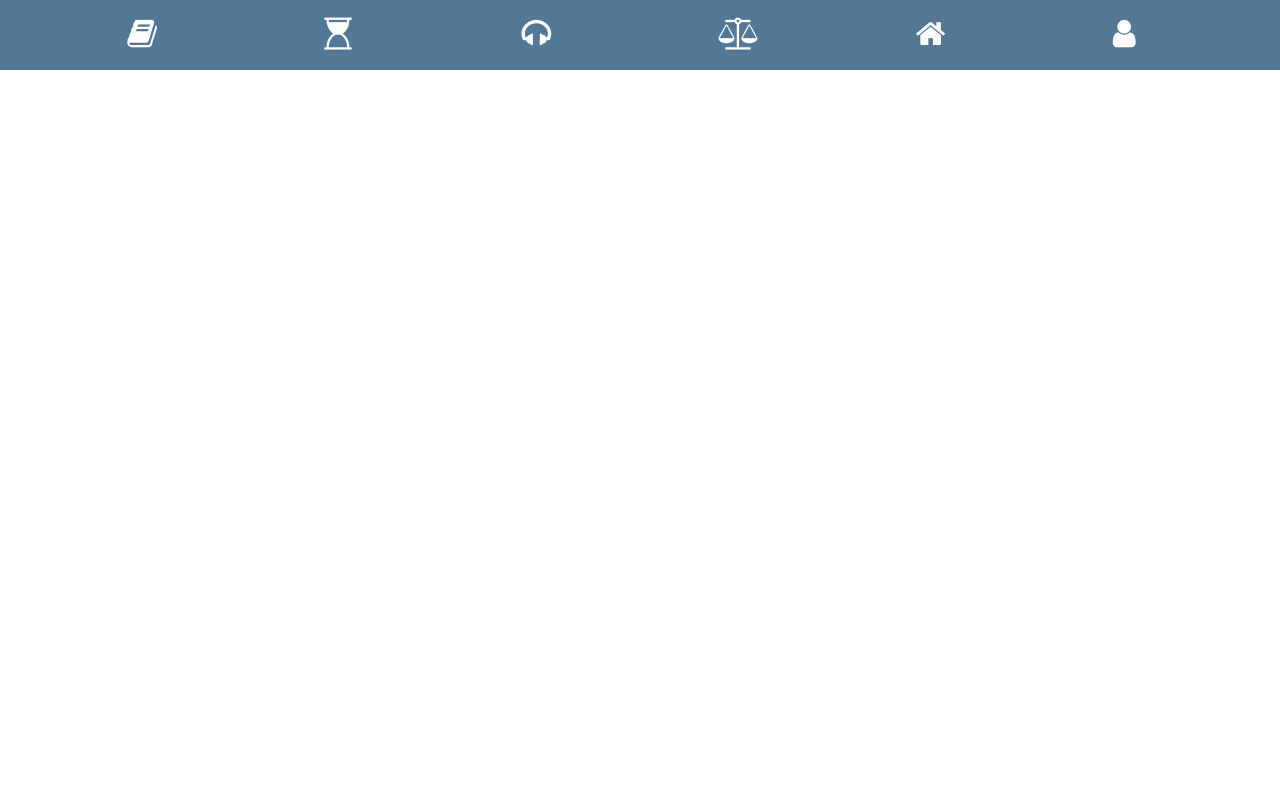
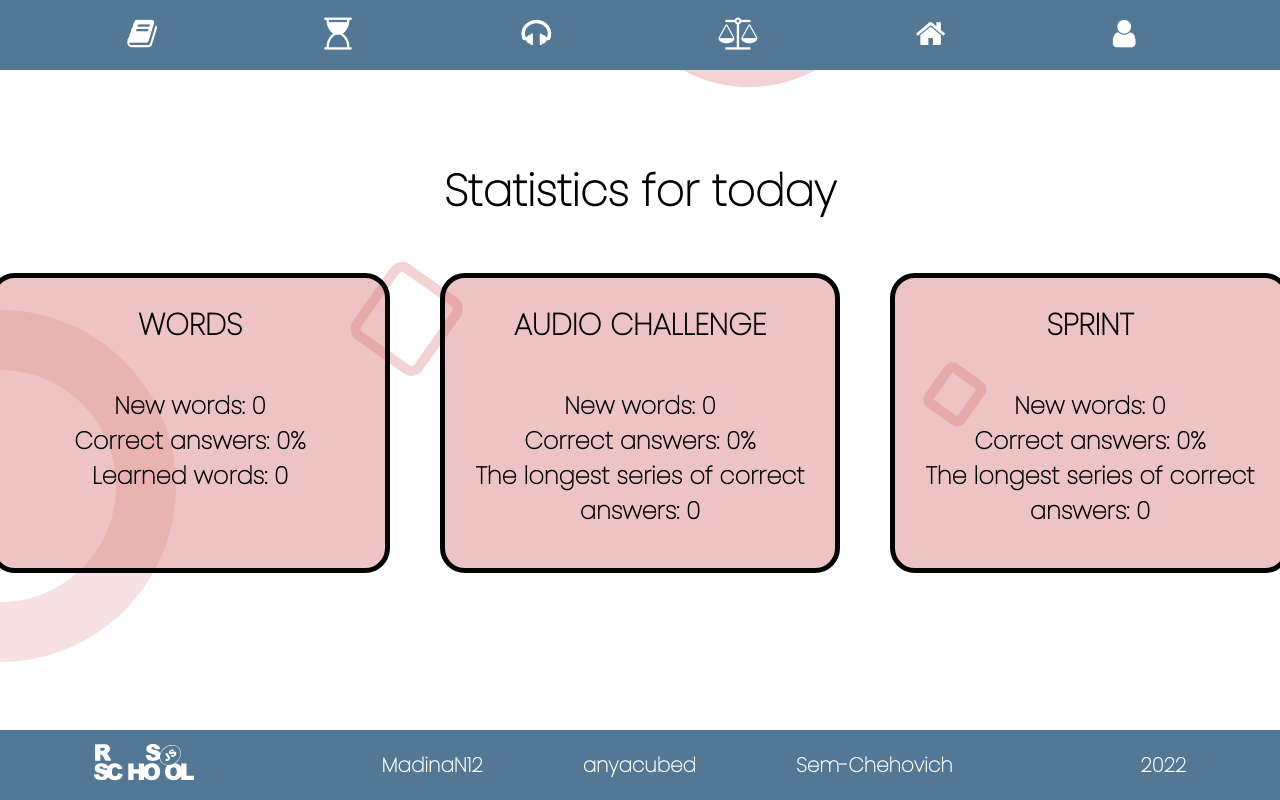
Before and after one commit to Sem-Chehovich/rslang, a React (Create React App) app in the folder my-app/: page /statistics in a window 1280 px wide. Built offline with nearby package versions, Linux system fonts and the light colour scheme.

Commit message:
feat: add statistics page layout

```diff
--- a/my-app/src/App.tsx
+++ b/my-app/src/App.tsx
@@ -7,6 +7,7 @@ import WordsPageContainer from './wordsPage/wordsPageContainer';
 import { BrowserRouter, Routes, Route } from "react-router-dom";
 import AuthForm from './authorization/AuthForm';
 import { GamesPage } from './games/games-page';
+import { Statistics } from './statistics/statistics';
 
 function App() {
 
@@ -21,6 +22,7 @@ function App() {
             <Route path="/home" element={<Main />} />
             <Route path="/audio" element={<AudioChallenge />}/>
             <Route path="/textbook" element={<WordsPageContainer />} />
+            <Route path='/statistics' element={<Statistics />} />
             <Route path="/authorization" element={<AuthForm />} />
           </Routes>
         </main>
--- a/my-app/src/main-page/main-page-constants.tsx
+++ b/my-app/src/main-page/main-page-constants.tsx
@@ -18,7 +18,7 @@ export const members = [
 ] as Array<ProjectMember>;
 
 export const possibilities = [
-  { icon: 'book', href: '/textbook', name: 'Textbook', info: 'Amet consectetur adipisicing elit. Nesciunt sapiente cumque sequi quo perferendis, cupiditate deleniti illum quia, iusto officiis dolorem.' },
-  { icon: 'gamepad', href: '/games', name: 'Games', info: 'Reinforce your memorization and auditory perception in a playful way.' },
-  { icon: 'balance-scale', name: 'Statistics', href: '/statistics', info: 'Sectetur adipisicing elit. Nesciunt sapiente cumque sequi quo perferendis, cupiditate deleniti illum quia, iusto officiis dolorem.' }
+  { icon: 'book', href: '/textbook', name: 'Textbook', info: 'Learn  new words from a collection of 3600 ones divided into sections depending on your actual skill level' },
+  { icon: 'gamepad', href: '/games', name: 'Games', info: 'Reinforce your memorization and auditory perception in a playful way' },
+  { icon: 'balance-scale', name: 'Statistics', href: '/statistics', info: 'Log in and track your daily progress based on all the knowledge you get on the RS-Lang platform' }
 ] as Array<AppPossibility>;
--- /dev/null
+++ b/my-app/src/statistics/statistics-constants.tsx
@@ -0,0 +1,3 @@
+import { statisticsItem } from './statistics';
+
+export const statisticsItems = [{name: 'Words', adds: 'Learned words: 0'}, {name: 'Audio Challenge', adds: 'The longest series of correct answers: 0'}, {name: 'Sprint', adds: 'The longest series of correct answers: 0'}] as Array<statisticsItem>;
--- /dev/null
+++ b/my-app/src/statistics/statistics.css
@@ -0,0 +1,35 @@
+.statistics-page {
+  height: calc(100vh - 70px);
+  background-image: url('../main-page/assets/bg.jpg');
+  display: flex;
+  flex-direction: column;
+  align-items: center;
+  justify-content: center;
+  gap: 50px;
+}
+
+.statistics-page__cards {
+  display: flex;
+  gap: 50px;
+}
+
+.statistics-page__cards-item {
+  width: 400px;
+  height: 300px;
+  background-color: rgba(210, 108, 106, .4);
+  padding: 25px;
+  border: 5px solid black;
+  border-radius: 25px;
+  transition: .4s;
+  text-align: center;
+}
+
+.statistics-page__cards-item p {
+  font-size: 24px;
+}
+
+.statistics-page__cards-item h3 {
+  margin-bottom: 40px;
+  font-size: 30px;
+  text-transform: uppercase;
+}
--- /dev/null
+++ b/my-app/src/statistics/statistics.tsx
@@ -0,0 +1,25 @@
+// import { isAuthorizedUser } from '../authorization/validateToken';
+import { statisticsItems } from './statistics-constants';
+import './statistics.css';
+
+export interface statisticsItem {
+  [key: string]: string
+}
+
+export const Statistics: React.FC = () => {
+  return (
+    <div className='statistics-page'>
+      <h2>Statistics for today</h2>
+      <div className='statistics-page__cards'>
+        {statisticsItems.map((item: statisticsItem, index: number) =>
+          <div key={index} className='statistics-page__cards-item'>
+            <h3>{item.name}</h3>
+            <p>New words: 0</p>
+            <p>Correct answers: 0%</p>
+            <p>{item.adds}</p>
+          </div>
+        )}
+      </div>
+    </div>
+  )
+}
```
